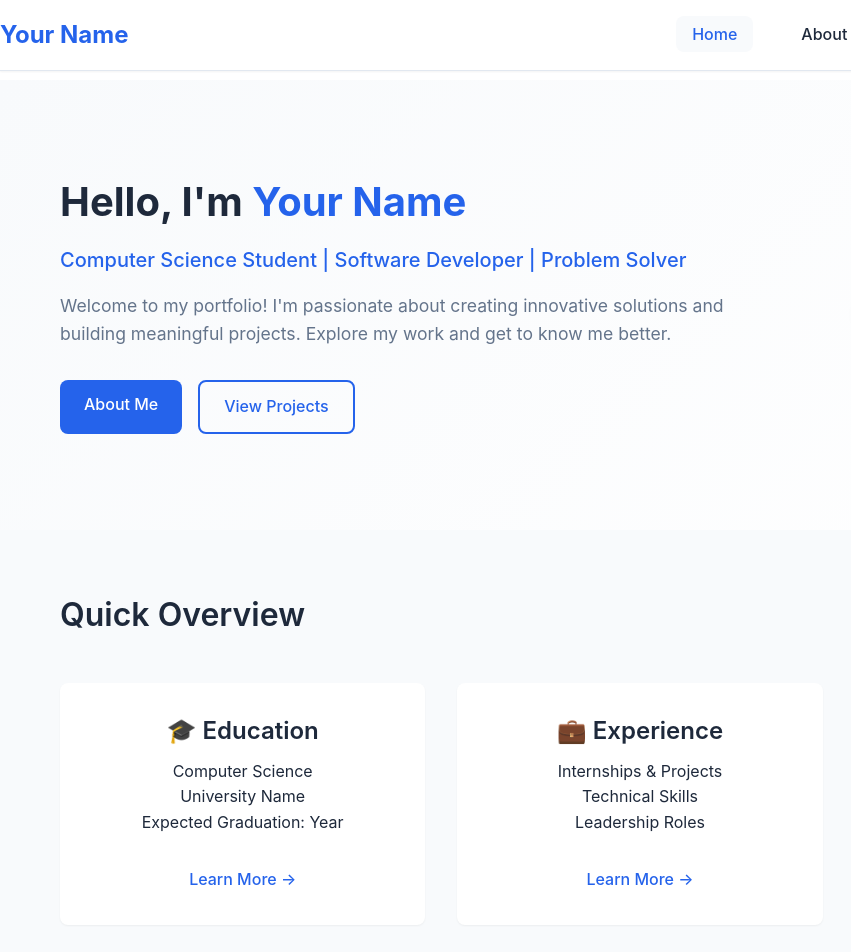
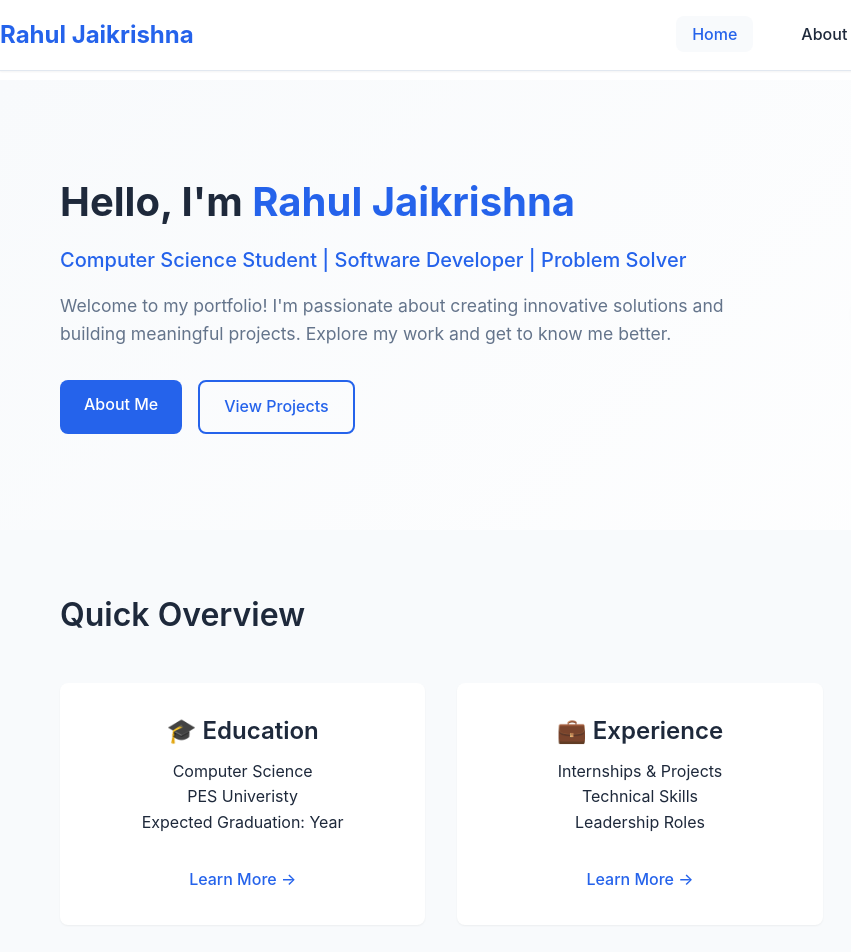
Before and after one commit to Tensorflow-Ranger/Tensorflow-Ranger.github.io, a plain HTML site: page index.html in a window 1280 px wide. Shown: the top 952 px of the page, 0-851 px from the left. Drawn offline with Linux system fonts and the light colour scheme.

Commit message:
Update homepage title

```diff
--- a/index.html
+++ b/index.html
@@ -11,7 +11,7 @@
         <nav class="navbar">
             <div class="nav-container">
                 <div class="nav-logo">
-                    <a href="index.html">Your Name</a>
+                    <a href="index.html">Rahul Jaikrishna</a>
                 </div>
                 <ul class="nav-menu">
                     <li class="nav-item">
@@ -43,7 +43,7 @@
         <section class="hero">
             <div class="container">
                 <div class="hero-content">
-                    <h1>Hello, I'm <span class="highlight">Your Name</span></h1>
+                    <h1>Hello, I'm <span class="highlight">Rahul Jaikrishna</span></h1>
                     <p class="hero-subtitle">Computer Science Student | Software Developer | Problem Solver</p>
                     <p class="hero-description">
                         Welcome to my portfolio! I'm passionate about creating innovative solutions
@@ -66,7 +66,7 @@
                 <div class="overview-grid">
                     <div class="overview-card">
                         <h3>🎓 Education</h3>
-                        <p>Computer Science<br>University Name<br>Expected Graduation: Year</p>
+                        <p>Computer Science<br>PES Univeristy<br>Expected Graduation: Year</p>
                         <a href="education.html" class="card-link">Learn More →</a>
                     </div>
                     <div class="overview-card">
```
